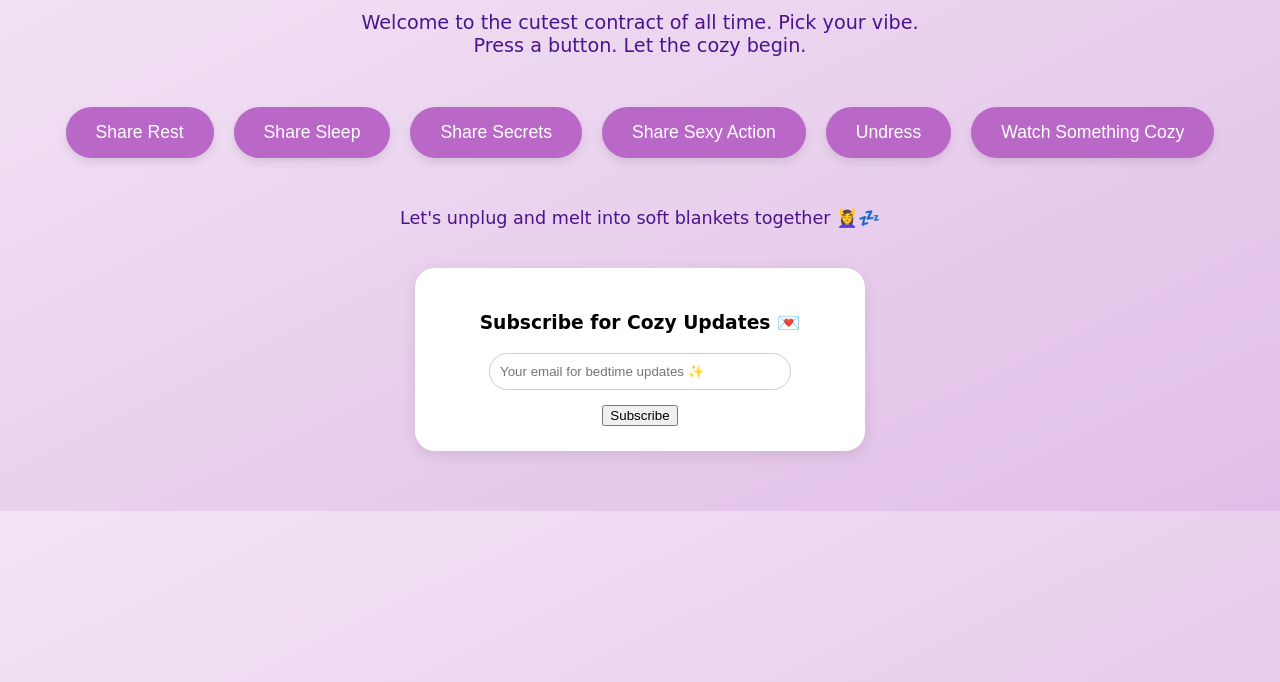
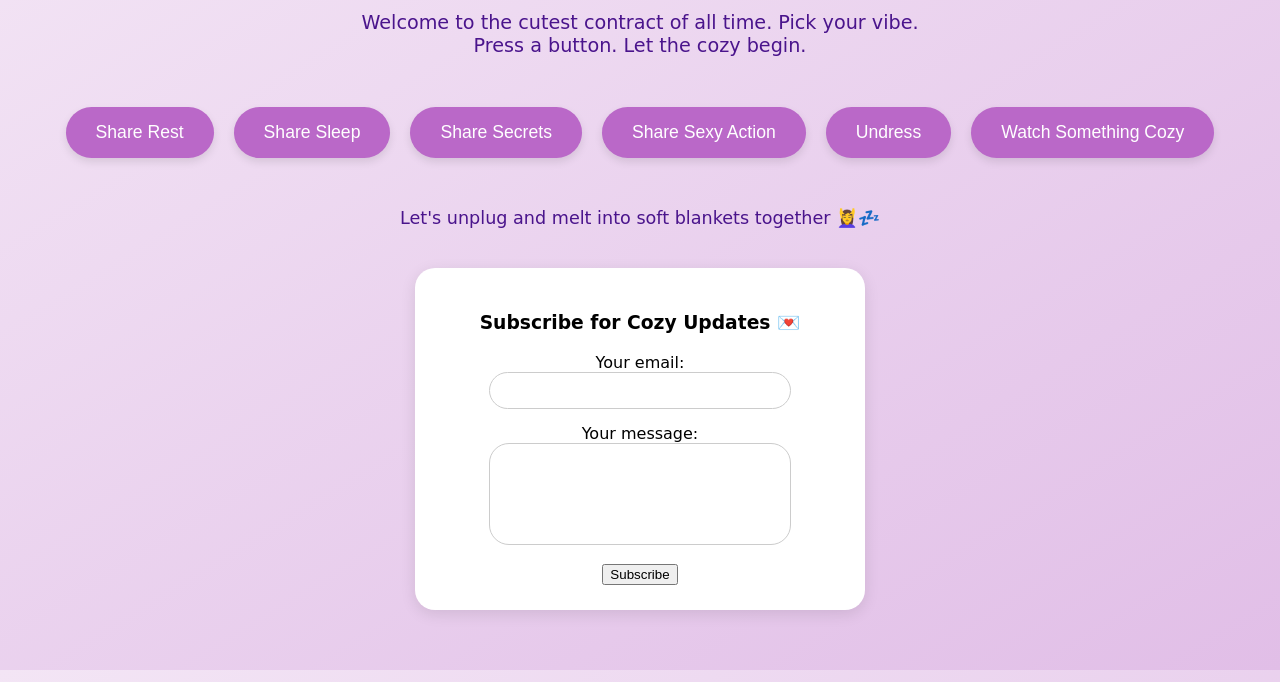
Before and after one commit to nimranadeem29/snooze-and-sealed, a plain HTML site: page index.html in a window 1280 px wide. Shown: the part 118-800 px from the top of the page. Drawn offline with Linux system fonts and the light colour scheme.

Commit message:
Update index.html

```diff
--- a/index.html
+++ b/index.html
@@ -70,12 +70,18 @@
       margin: 0 auto 60px;
     }
 
-    input[type="email"] {
+    input[type="email"], textarea {
       padding: 10px;
       border-radius: 20px;
       border: 1px solid #ccc;
       width: 70%;
       margin-bottom: 15px;
+    }
+
+    textarea {
+      width: 70%;
+      height: 80px;
+      resize: none;
     }
   </style>
 </head>
@@ -100,9 +106,17 @@
   <div id="undress" class="tab-content">Slowly, playfully, like a scene from a daydream 💜👗</div>
   <div id="cozy" class="tab-content">Let’s get under the covers and stream something soft 🍿📺</div>
 
-  <form action="https://formspree.io/f/xnnpydgla" method="POST" class="email-subscribe">
+  <form action="https://formspree.io/f/xnnpydgl" method="POST" class="email-subscribe">
     <h3>Subscribe for Cozy Updates 💌</h3>
-    <input type="email" name="email" placeholder="Your email for bedtime updates ✨" required>
+    <label>
+      Your email:<br>
+      <input type="email" name="email" required>
+    </label>
+    <br>
+    <label>
+      Your message:<br>
+      <textarea name="message"></textarea>
+    </label>
     <br>
     <button type="submit">Subscribe</button>
   </form>
```
